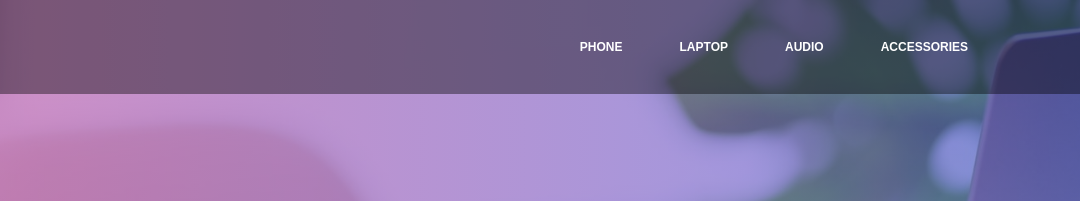
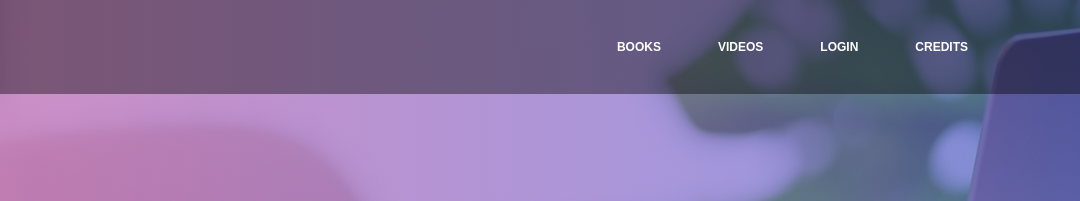
Before and after one commit to 1JoySara/x-poison.github.io, a website: page src/index.html in a window 1280 px wide. Shown: the top 201 px of the page, 200-1280 px from the left. Drawn offline with Linux system fonts and the light colour scheme.

Commit message:
Bookclub Web Design

```diff
--- a/src/index.html
+++ b/src/index.html
@@ -14,10 +14,10 @@
                     <img src="images/logo.png" alt="">
                 </div>
                 <ul>
-                    <li><a href="#">PHONE</a></li>
-                    <li><a href="#">LAPTOP</a></li>
-                    <li><a href="#">AUDIO</a></li>
-                    <li><a href="#">ACCESSORIES</a></li>
+                    <li><a href="#">BOOKS</a></li>
+                    <li><a href="#">VIDEOS</a></li>
+                    <li><a href="#">LOGIN</a></li>
+                    <li><a href="#">CREDITS</a></li>
                 </ul>
             </div>
         </div>
@@ -40,13 +40,6 @@
 
     </section>
 
-
-
-
-
-
-
-
 </body>
 
 </html>
```
